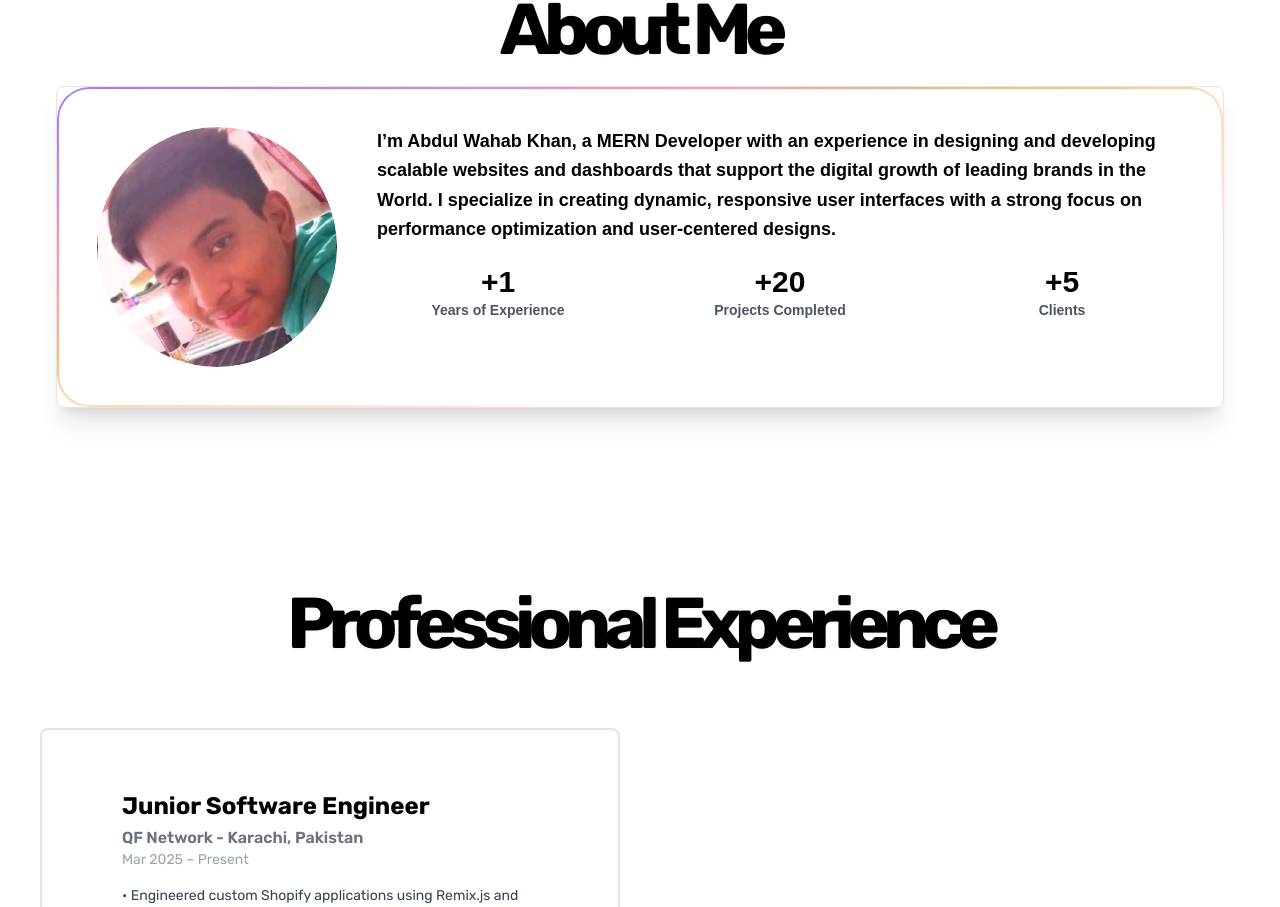
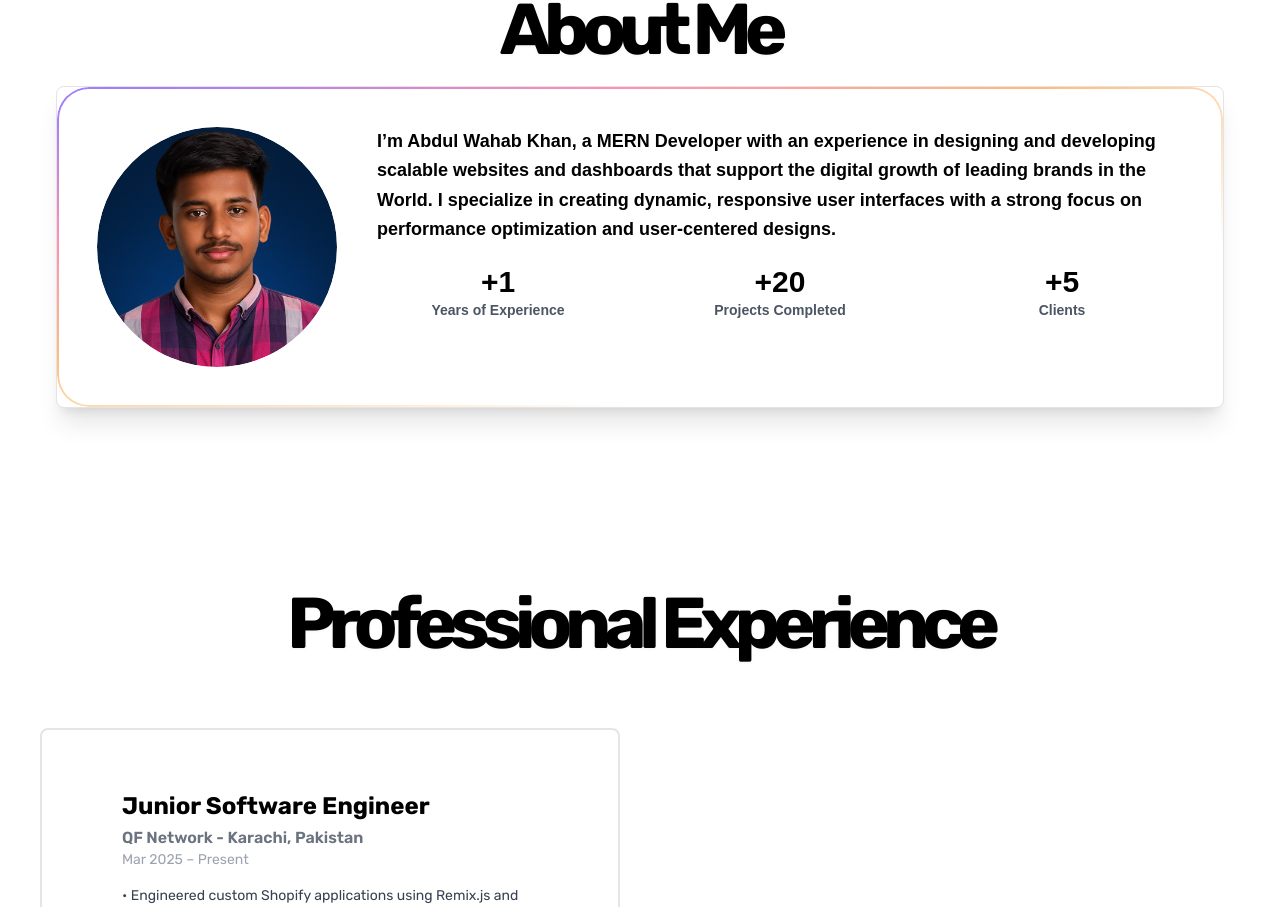
Before and after one commit to abdulwahabahmedkhanyusufzai/My_personal_portfolio, a Next.js app in the folder my_personal_portfolio/: page / in a window 1280 px wide. Shown: the part 918-1825 px from the top of the page. Built offline with nearby package versions, Linux system fonts and the light colour scheme.

Commit message:
Add new About Me personal picture.

```diff
--- a/my_personal_portfolio/components/Grid.tsx
+++ b/my_personal_portfolio/components/Grid.tsx
@@ -16,7 +16,7 @@ const Grid = () => {
           <div className="flex gap-x-10 gap-y-5 flex-col items-center md:items-start text-center md:text-start md:flex-row w-full font-cairo">
             <div className="rounded-full overflow-hidden size-32 sm:!size-60">
               <Image
-                src="/1725610094887.jpg"
+                src="/my_picture.jpg"
                 alt="Abdulwahab"
                 width={400}
                 height={400}
```
Also changed, not shown: my_personal_portfolio/public/my_picture.jpg (added).
